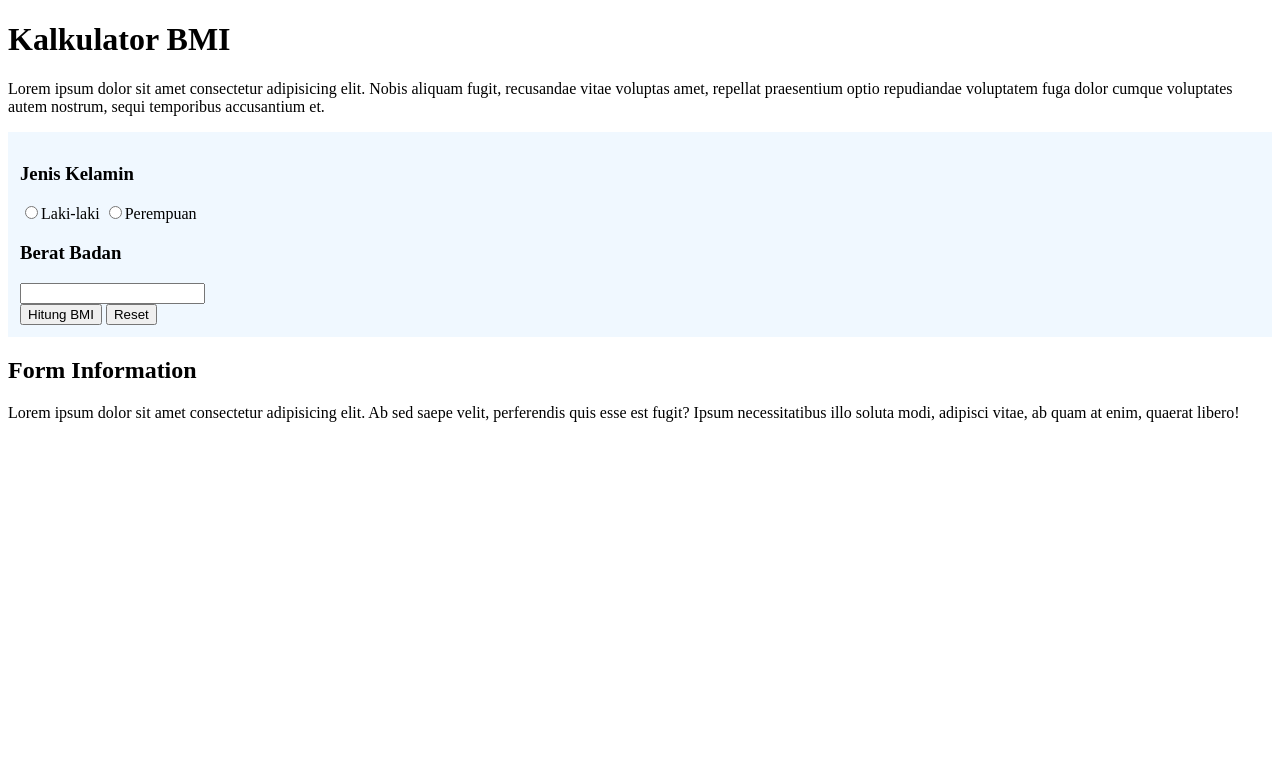
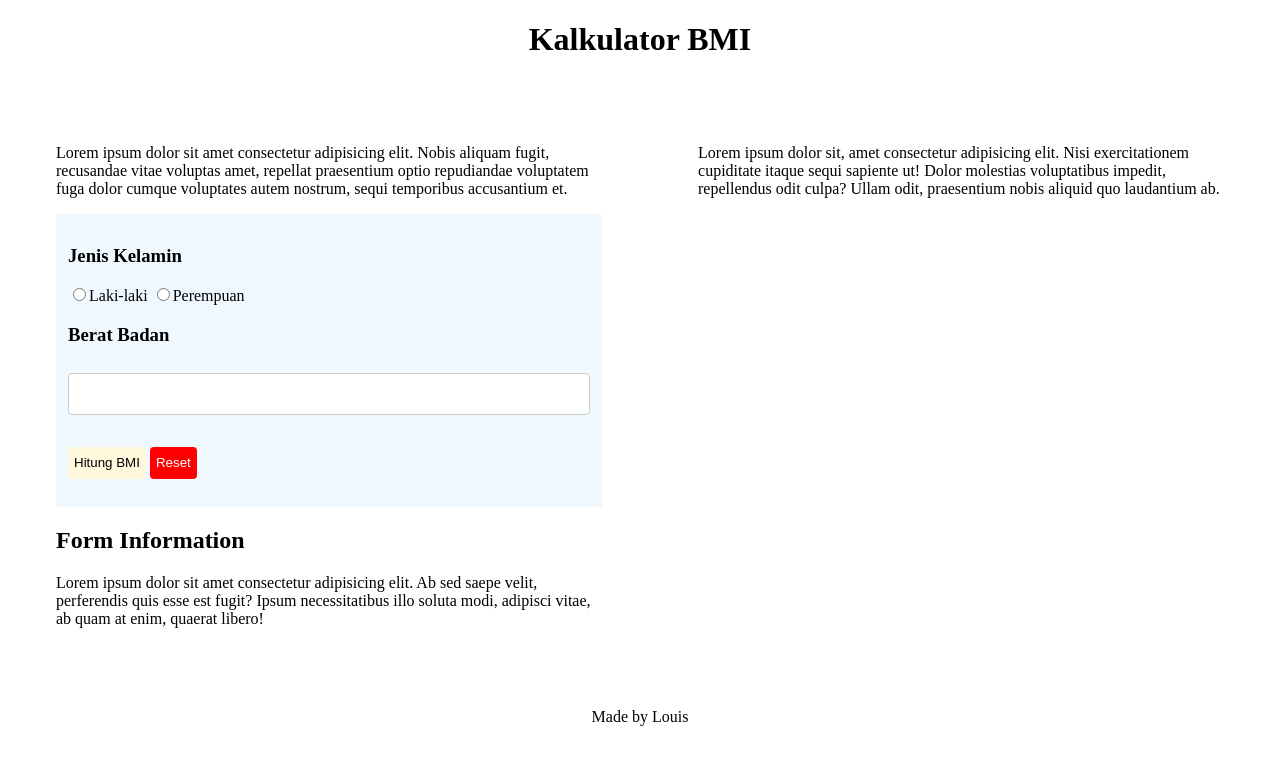
Before and after one commit to revou-fundamental-course/5-aug-24-luizwest, a plain HTML site: page index.html in a window 1280 px wide. Drawn offline with Linux system fonts and the light colour scheme.

Commit message:
update layout + styling

```diff
--- a/css/styles.css
+++ b/css/styles.css
@@ -1,6 +1,55 @@
 /* Ini css */
+
+main{
+    display: flex;
+}
 
 form{
     padding: 12px;
     background-color: aliceblue;
 }
+
+aside{
+    padding: 48px;
+}
+
+.main-title{
+    text-align: center;
+}
+
+.button{
+    height: 32px;
+    background-color: cornsilk;
+    border:none;
+    border-radius: 4px;
+}
+
+.form-btn-container{
+    margin-top: 24px;
+    margin-bottom: 16px;
+}
+
+.bg-cornsilk{
+    background-color: cornsilk;
+}
+
+input[type=number]{
+    width: 100%;
+    padding: 12px 20px;
+    margin: 8px 0;
+    display: inline-block;
+    border: 1px solid #ccc;
+    border-radius: 4px;
+    box-sizing: border-box;
+    font-family: monospace;
+    font-size: 14px;
+}
+
+.bg-reset{
+    background-color: red;
+    color: white;
+}
+
+footer{
+    text-align: center;
+}
--- a/index.html
+++ b/index.html
@@ -10,19 +10,24 @@
 
 <body>
     <header>
-        <h1>Kalkulator BMI</h1>
+        <h1 class="main-title">Kalkulator BMI</h1>
     </header>
 
     <main>
+        <aside>
             <article>
-            <p>Lorem ipsum dolor sit amet consectetur adipisicing elit. Nobis aliquam fugit, recusandae vitae voluptas amet, repellat praesentium optio repudiandae voluptatem fuga dolor cumque voluptates autem nostrum, sequi temporibus accusantium et.</p>
+                <p>Lorem ipsum dolor sit amet consectetur adipisicing elit. Nobis aliquam fugit, recusandae vitae
+                    voluptas amet, repellat praesentium optio repudiandae voluptatem fuga dolor cumque voluptates autem
+                    nostrum, sequi temporibus accusantium et.</p>
             </article>
 
             <form>
                 <div>
                     <h3>Jenis Kelamin</h3>
-                <input type="radio" id="laki-laki" name="jenis-kelamin" value="laki-laki"><label for="laki-laki">Laki-laki</label>
-                <input type="radio" id="perempuan" name="jenis-kelamin" value="perempuan"><label for="perempuan">Perempuan</label>
+                    <input type="radio" id="laki-laki" name="jenis-kelamin" value="laki-laki"><label
+                        for="laki-laki">Laki-laki</label>
+                    <input type="radio" id="perempuan" name="jenis-kelamin" value="perempuan"><label
+                        for="perempuan">Perempuan</label>
                 </div>
 
                 <div>
@@ -30,9 +35,9 @@
                     <input type="number">
                 </div>
 
-            <div>
-                <button>Hitung BMI</button>
-                <button>Reset</button>
+                <div class="form-btn-container">
+                    <button class="button bg-cornsilk">Hitung BMI</button>
+                    <button class="button bg-reset">Reset</button>
                 </div>
             </form>
 
@@ -41,13 +46,23 @@
                     <h2>Form Information</h2>
                 </header>
 
-            <p>Lorem ipsum dolor sit amet consectetur adipisicing elit. Ab sed saepe velit, perferendis quis esse est fugit? Ipsum necessitatibus illo soluta modi, adipisci vitae, ab quam at enim, quaerat libero!</p>
+                <p>Lorem ipsum dolor sit amet consectetur adipisicing elit. Ab sed saepe velit, perferendis quis esse
+                    est fugit? Ipsum necessitatibus illo soluta modi, adipisci vitae, ab quam at enim, quaerat libero!
+                </p>
             </article>
+        </aside>
 
-        <section></section>
+        <aside>
+            <section>
+                <p>Lorem ipsum dolor sit, amet consectetur adipisicing elit. Nisi exercitationem cupiditate itaque sequi sapiente ut! Dolor molestias voluptatibus impedit, repellendus odit culpa? Ullam odit, praesentium nobis aliquid quo laudantium ab.</p>
+            </section>
+        </aside>
+
     </main>
 
-    <footer></footer>
+    <footer>
+        <p>Made by Louis</p>
+    </footer>
 </body>
 
 </html>
```
Lines whose indentation alone changed are shown as unchanged.
